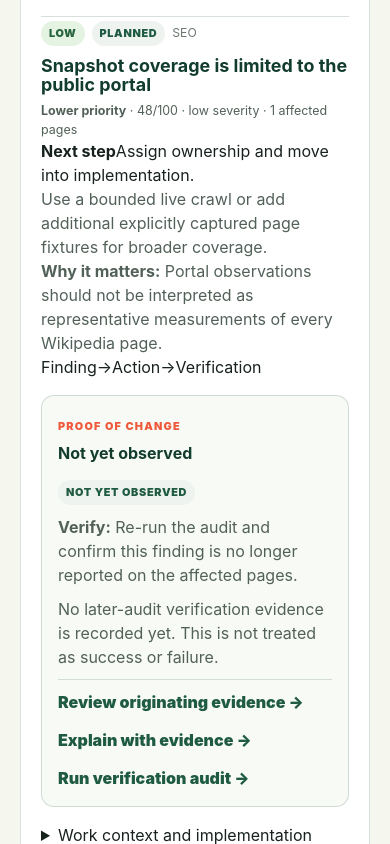
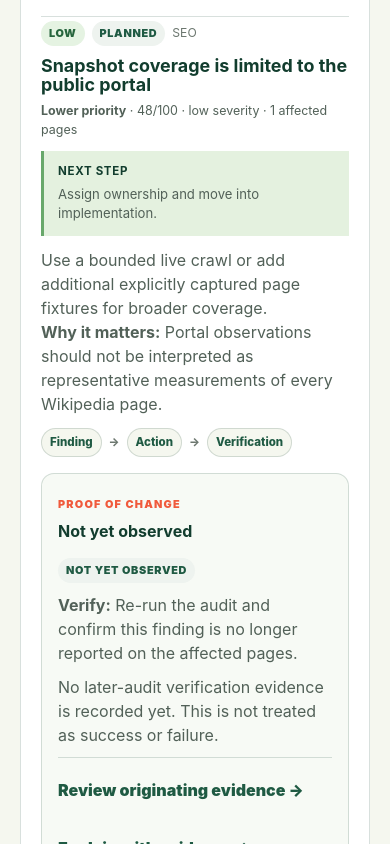
Before and after one commit to ottimosite/ottimo, a React (Vite) app: page /app/recommendations in a window 390 px wide. Shown: the part 1540-2384 px from the top of the page. Built offline with nearby package versions, Linux system fonts and the light colour scheme.

Commit message:
fix: harden components.css for UX-04

```diff
--- a/src/styles/components.css
+++ b/src/styles/components.css
@@ -87,3 +87,14 @@
 .rec-labels .muted { font-size:.76rem; }
 .rec-meta select { min-height:44px; background:#fff; border:1px solid var(--line); border-radius:9px; color:var(--forest); font-weight:800; }
 .rec-meta select:focus-visible { outline:3px solid var(--lime); outline-offset:2px; }
+
+/* UX-04 action queue touch and narrow-screen hardening */
+.action-next-step { display:grid; gap:4px; margin:12px 0; padding:12px 14px; border-left:3px solid var(--green); background:var(--mint); }
+.action-next-step strong { color:var(--forest); font-size:.72rem; letter-spacing:.06em; text-transform:uppercase; }
+.action-next-step span { color:var(--ink-soft); font-size:.82rem; }
+.action-evidence-chain { display:flex; align-items:center; flex-wrap:wrap; gap:7px; margin:12px 0; color:var(--muted); font-size:.72rem; font-weight:850; }
+.action-evidence-chain span:not(:nth-child(even)) { padding:5px 8px; border:1px solid var(--line); border-radius:999px; background:var(--cream); color:var(--green-dark); }
+@media(max-width:600px) {
+  .action-proof__links a { min-height:44px; display:inline-flex; align-items:center; }
+  .action-details input, .action-details textarea, .rec-meta select { min-height:44px; }
+}
```
